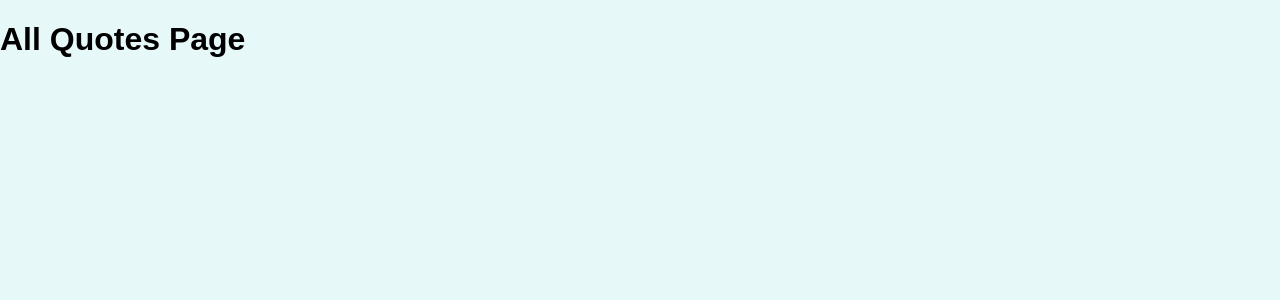
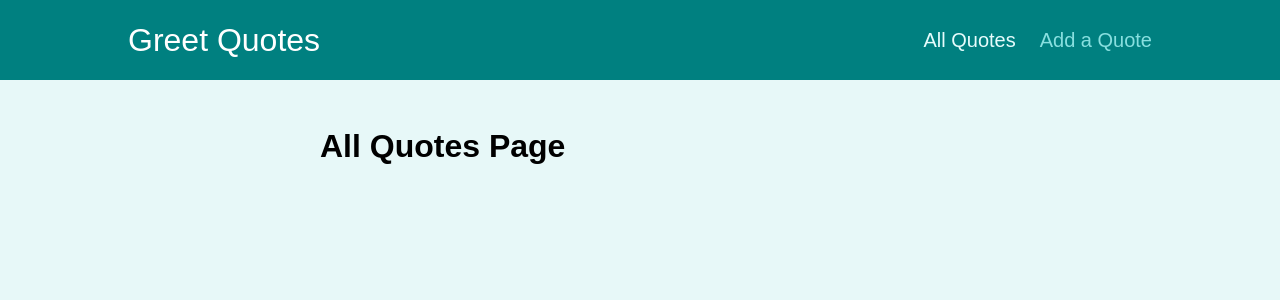
Before and after one commit to RafoBunyatyan/React-Router-Practice, a React (Create React App) app: page /quotes in a window 1280 px wide. Shown: the top 300 px of the page. Built offline with nearby package versions, Linux system fonts and the light colour scheme; the HTML template or start-up script is replaced by a standard one.

Commit message:
new hook useParams

```diff
--- a/src/App.js
+++ b/src/App.js
@@ -3,14 +3,16 @@
 import AllQuotes from './pages/AllQuotes';
 import QuoteDetail from './pages/QuoteDetail';
 import NewQuote from './pages/NewQuote';
+import Layout from './components/layout/Layout';
 
 function App() {
 	return (
+		<Layout>
 			<Switch>
 				<Route path='/' exact>
 					<Redirect to='/quotes' />
 				</Route>
-			<Route path='/quotes'>
+				<Route path='/quotes' exact>
 					<AllQuotes />
 				</Route>
 				<Route path='/quotes/:quoteId'>
@@ -20,6 +22,7 @@
 					<NewQuote />
 				</Route>
 			</Switch>
+		</Layout>
 	);
 }
 
--- /dev/null
+++ b/src/components/layout/Layout.js
@@ -0,0 +1,15 @@
+import { Fragment } from 'react'
+
+import classes from './Layout.module.css'
+import MainNavigation from './MaiNavigation'
+
+const Layout = (props) => {
+	return (
+		<Fragment>
+			<MainNavigation />
+			<main className={classes.main}>{props.children}</main>
+		</Fragment>
+	)
+}
+
+export default Layout
--- /dev/null
+++ b/src/components/layout/MaiNavigation.js
@@ -0,0 +1,27 @@
+import { NavLink } from 'react-router-dom'
+
+import classes from './MainNavigation.module.css'
+
+const MainNavigation = () => {
+	return (
+		<header className={classes.header}>
+			<div className={classes.logo}>Greet Quotes</div>
+			<nav className={classes.nav}>
+				<ul>
+					<li>
+						<NavLink to='/quotes' activeClassName={classes.active}>
+							All Quotes
+						</NavLink>
+					</li>
+					<li>
+						<NavLink to='/new-quote' activeClassName={classes.active}>
+							Add a Quote
+						</NavLink>
+					</li>
+				</ul>
+			</nav>
+		</header>
+	)
+}
+
+export default MainNavigation
--- a/src/pages/QuoteDetail.js
+++ b/src/pages/QuoteDetail.js
@@ -1,5 +1,7 @@
 import { Fragment } from "react"
-import { useParams } from "react-router-dom"
+import { useParams, Route } from "react-router-dom"
+
+import Comments from '../components/comments/Comments'
 
 const QuoteDetail = () => {
 	const params = useParams()
@@ -8,6 +10,10 @@
 		<Fragment>
 			<h1>Quote Detail Page</h1>
 			<p>{params.quoteId}</p>
+			{/* <Route path='/quotes/some-id/comments'> */}
+			<Route path={`/quotes/${params.quoteId}/comments`}>
+				<Comments />
+			</Route>
 		</Fragment>
 	)
 }
```
Also changed, not shown: 1 other file (tests, documents, lock files or other folders). Lines whose indentation alone changed are shown as unchanged.
